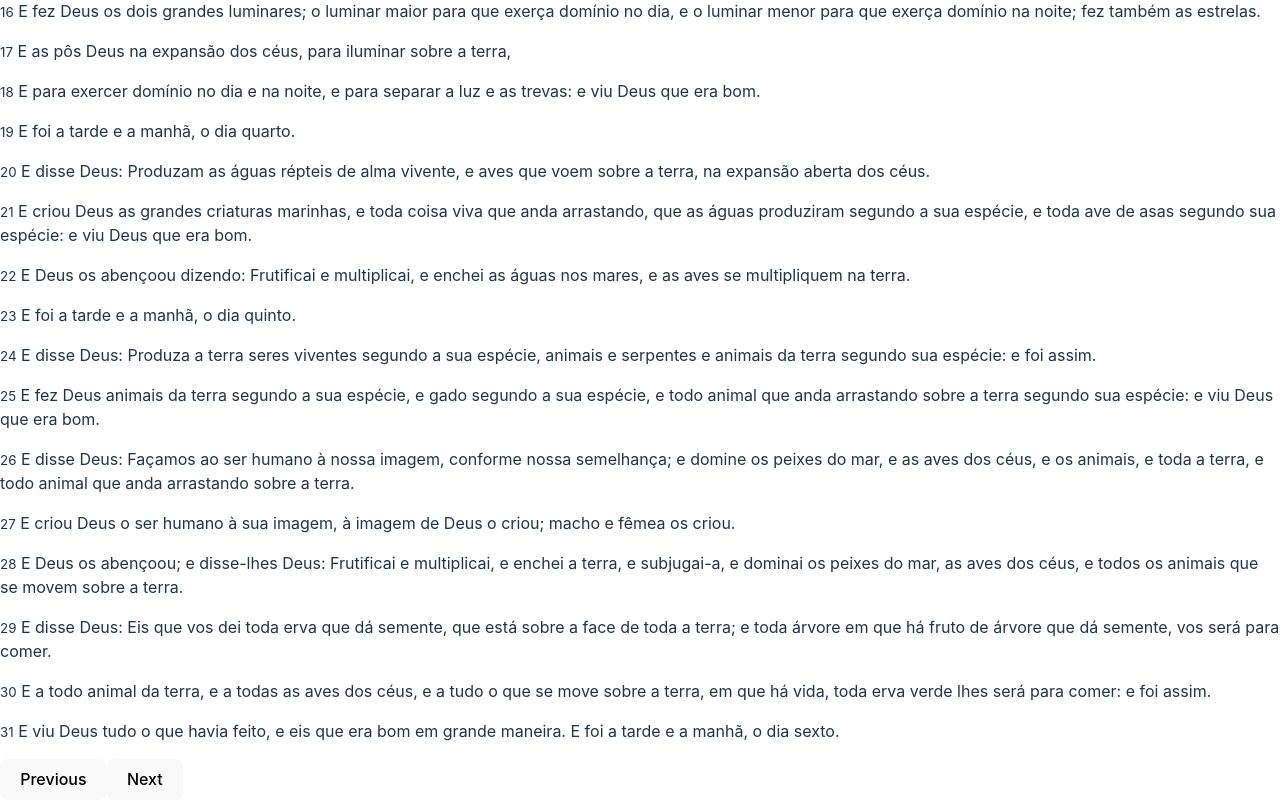
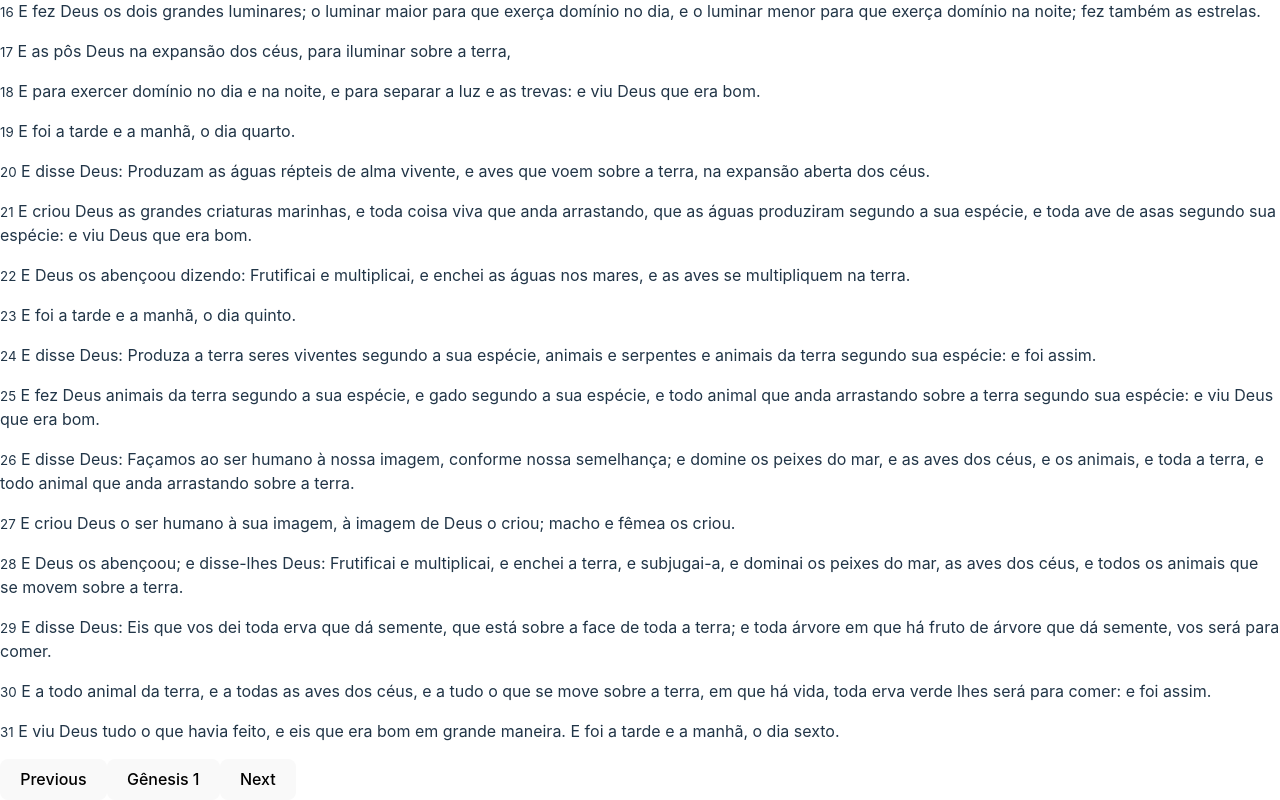
Before and after one commit to filgduarte/clean-bible, a React (Vite) app: page / in a window 1280 px wide. Shown: the part 830-1630 px from the top of the page. Built offline with nearby package versions, Linux system fonts and the light colour scheme.

Commit message:
add: Navbar component

```diff
--- a/src/App.tsx
+++ b/src/App.tsx
@@ -2,7 +2,8 @@ import { useReducer } from "react";
 import { appDefs } from "./utils";
 import { currentReadingReducer } from "./states/currentReading";
 import { currentReadingContext } from "./contexts/currentReading";
-import { Reader } from "./components/Reader";
+import Reader from "./components/Reader";
+import Navbar from "./components/Navbar";
 
 function App() {
   const [currentReading, currentReadingDispatch] = useReducer(
@@ -17,10 +18,9 @@ function App() {
 
   return (
     <currentReadingContext.Provider value={{state: currentReading, dispatch: currentReadingDispatch}}>
-      <div>
+      <div className={currentReading.page}>
         <Reader />
-        <button onClick={() => currentReadingDispatch({type: 'PREVIOUS'})}>Previous</button>
-        <button onClick={() => currentReadingDispatch({type: 'NEXT'})}>Next</button>
+        <Navbar />
       </div>
     </currentReadingContext.Provider>
   )
--- /dev/null
+++ b/src/components/Navbar.tsx
@@ -0,0 +1,39 @@
+import { useContext } from "react";
+import { currentReadingContext } from "../contexts/currentReading";
+import { bibleInfo, scrollToTop } from "../utils";
+
+export default function Navbar() {
+    const {state, dispatch} = useContext(currentReadingContext);
+
+    return(
+        <nav id='navbar'>
+            <button
+                id='goto-previous'
+                title='Anterior'
+                onClick={() => handleNavClick('PREVIOUS')}
+            >
+                Previous
+            </button>
+
+            <button
+                id='goto-summary'
+                title='Índice'
+            >
+                {bibleInfo[state.book].name} {state.chapter + 1}
+            </button>
+
+            <button
+                id='goto-next'
+                title='Próximo'
+                onClick={() => handleNavClick('NEXT')}
+            >
+                    Next
+            </button>
+        </nav>
+    );
+
+    function handleNavClick(actionType: string) {
+        dispatch({type: actionType});
+        scrollToTop();
+    }
+}
--- a/src/components/Reader.tsx
+++ b/src/components/Reader.tsx
@@ -3,7 +3,7 @@ import { BibleData } from "../types";
 import { currentReadingContext } from "../contexts/currentReading";
 import { bibleInfo } from "../utils";
 
-export function Reader() {
+export default function Reader() {
     const currentReading = useContext(currentReadingContext).state;
     const [bibleData, setBibleData] = useState<BibleData>();
     const [placeholder, setPlaceholder] = useState('Carregando...');
--- a/src/utils.ts
+++ b/src/utils.ts
@@ -73,3 +73,7 @@ export const bibleInfo: BibleInfo = [
     { testament: 1, abbrev: "jd", name: "Judas", chapters: 1 },
     { testament: 1, abbrev: "ap", name: "Apocalipse", chapters: 22}
 ];
+
+export function scrollToTop() {
+    document.getElementById('reader')?.scrollTo({ top: 0 });
+}
```
